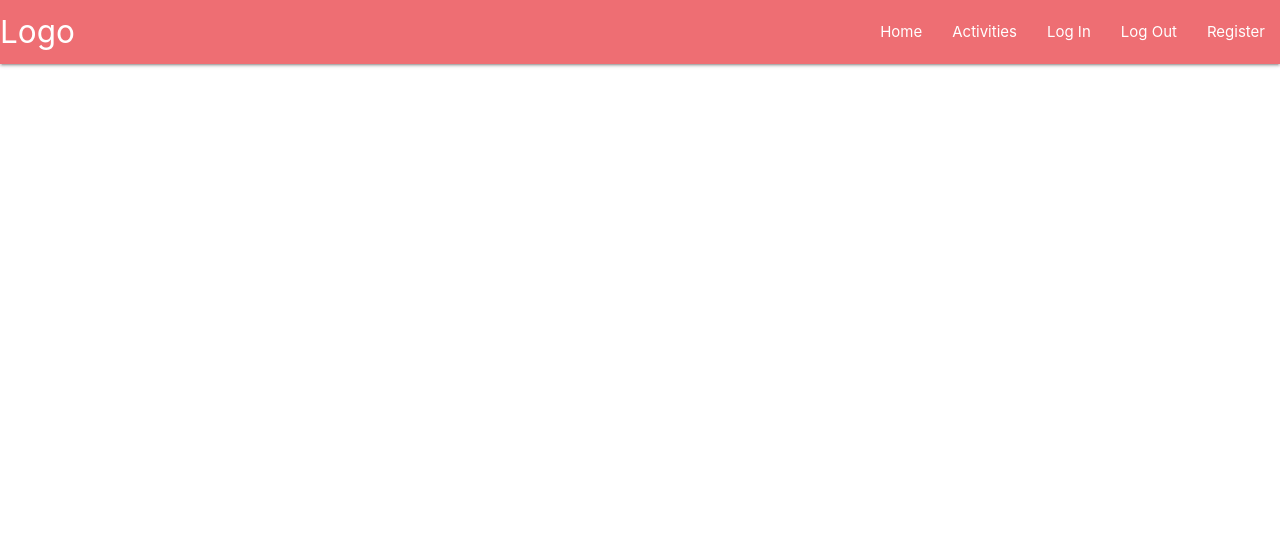
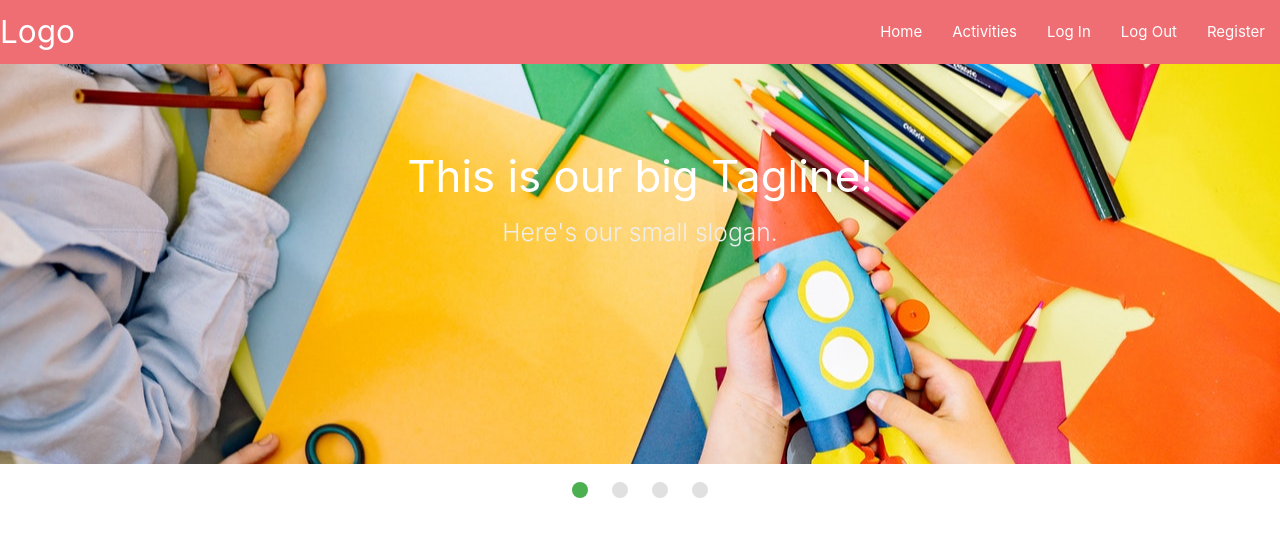
Before and after one commit to kuzGo/MS3-Project-CI, a Flask app: page / in a window 1280 px wide. Shown: the top 537 px of the page. Run offline with Flask 2, Linux system fonts and the light colour scheme; data that the repository does not hold is empty; some libraries are stand-ins or nearby versions.

Commit message:
Add home page and implement slider from Materialize

```diff
--- a/app.py
+++ b/app.py
@@ -18,6 +18,11 @@ mongo = PyMongo(app)
 
 
 @app.route("/")
+@app.route("/home")
+def home():
+    return render_template("index.html")
+
+
 @app.route("/get_activities")
 def get_activities():
     activities = mongo.db.activities.find()
--- a/static/js/main.js
+++ b/static/js/main.js
@@ -1,3 +1,4 @@
 $(document).ready(function(){
-    $('.sidenav').sidenav({edge:"left"});
+    $('.sidenav').sidenav();
+    $('.slider').slider();
   });
--- a/templates/base.html
+++ b/templates/base.html
@@ -16,10 +16,10 @@
 <header>
     <nav>
         <div class="nav-wrapper">
-          <a href="#!" class="brand-logo">Logo</a>
+          <a href="{{ url_for('home')}}" class="brand-logo">Logo</a>
           <a href="#" data-target="mobile-demo" class="sidenav-trigger"><i class="material-icons">menu</i></a>
           <ul class="right hide-on-med-and-down">
-            <li><a href="#">Home</a></li>
+            <li><a href="{{ url_for('home')}}">Home</a></li>
             <li><a href="{{ url_for('get_activities')}}">Activities</a></li>
             <li><a href="#">Log In</a></li>
             <li><a href="#">Log Out</a></li>
@@ -29,7 +29,7 @@
       </nav>
 
       <ul class="sidenav" id="mobile-demo">
-             <li><a href="#">Home</a></li>
+             <li><a href="{{ url_for('home')}}">Home</a></li>
             <li><a href="{{ url_for('get_activities')}}">Activities</a></li>
             <li><a href="#">Log In</a></li>
             <li><a href="#">Log Out</a></li>
--- /dev/null
+++ b/templates/index.html
@@ -0,0 +1,40 @@
+{% extends "base.html" %}
+{% block content %}
+<div class="slider">
+    <ul class="slides">
+      <li>
+        <img src="{{ url_for('static',filename='images/hero1.jpg') }}">
+         <!-- https://www.pexels.com/photo/children-doing-arts-and-crafts-at-school-8612992/ image -->
+        <div class="caption center-align">
+          <h3>This is our big Tagline!</h3>
+          <h5 class="light grey-text text-lighten-3">Here's our small slogan.</h5>
+        </div>
+      </li>
+      <li>
+        <img src="{{ url_for('static',filename='images/hero2.jpg') }}">
+         <!-- https://www.pexels.com/photo/boy-in-blue-long-sleeve-shirt-and-denim-shorts-playing-with-wooden-toy-cars-8612955/ image -->
+        <div class="caption left-align">
+          <h3>Left Aligned Caption</h3>
+          <h5 class="light grey-text text-lighten-3">Here's our small slogan.</h5>
+        </div>
+      </li>
+      <li>
+        <img src="{{ url_for('static',filename='images/hero3.jpg') }}">
+         <!-- https://www.pexels.com/photo/sea-sunny-beach-vacation-7862529/ image -->
+        <div class="caption right-align">
+          <h3>Right Aligned Caption</h3>
+          <h5 class="light grey-text text-lighten-3">Here's our small slogan.</h5>
+        </div>
+      </li>
+      <li>
+        <img src="{{ url_for('static',filename='images/hero4.jpg') }}">
+         <!-- https://www.pexels.com/photo/little-kid-playing-with-plastic-shovel-and-car-in-yard-5623742/ -->
+        <div class="caption center-align">
+          <h3>This is our big Tagline!</h3>
+          <h5 class="light grey-text text-lighten-3">Here's our small slogan.</h5>
+        </div>
+      </li>
+    </ul>
+  </div>
+
+{% endblock %}
```
Also changed, not shown: static/images/hero1.jpg (added), static/images/hero2.jpg (added), static/images/hero3.jpg (added), static/images/hero4.jpg (added).
